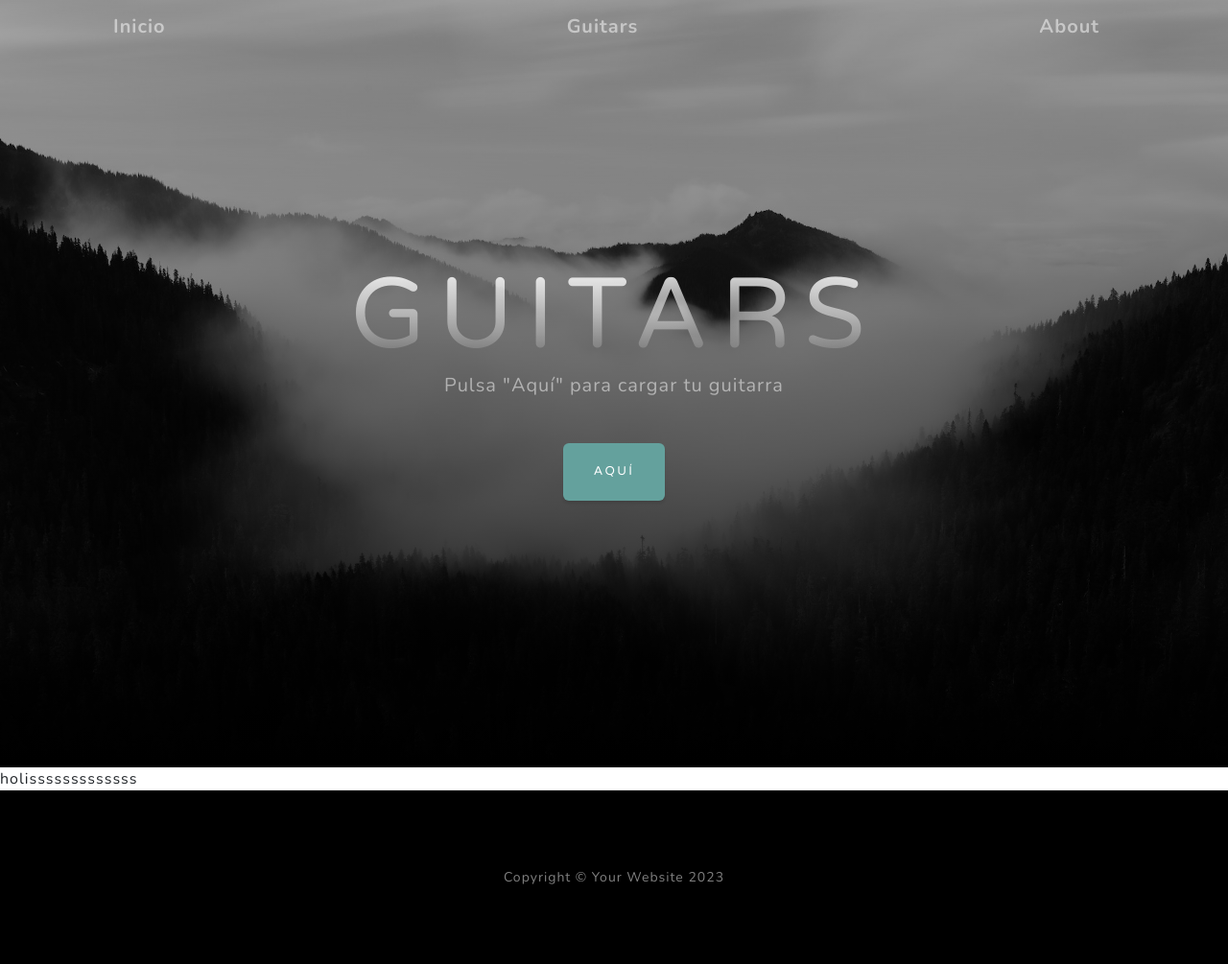
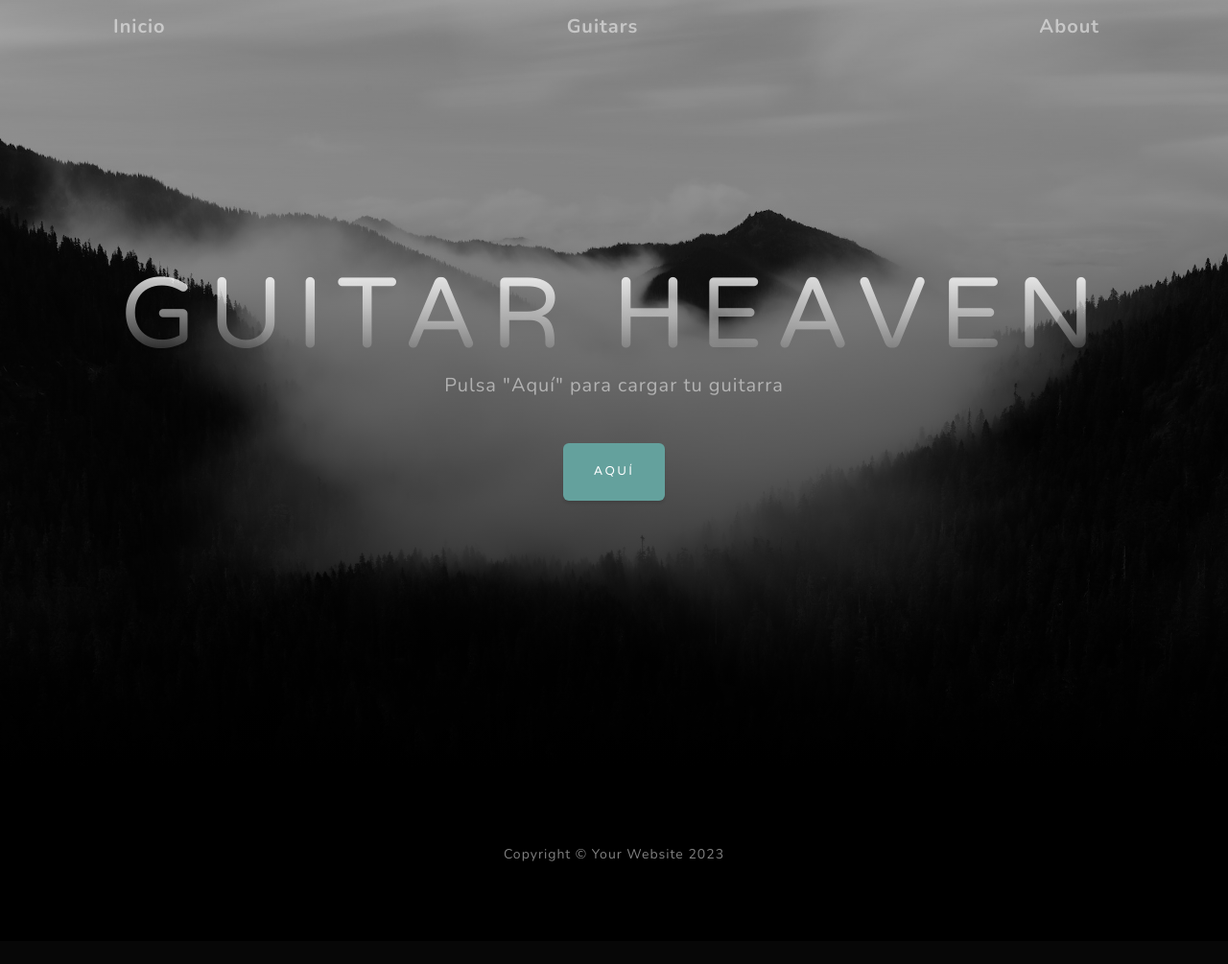
Before and after one commit to VLZ1597/Tercera-pre-entrega-Velazquez-Gimenez, a Django app: page / in a window 1280 px wide. Shown: the whole page at 96% size. After the commit the page ends 898 px from the top, so only its background shows below. Run offline with Django 5.2, Linux system fonts and the light colour scheme; some libraries are stand-ins or nearby versions.

Commit message:
finalizado

```diff
--- a/AppCoder/templates/AppCoder/index.html
+++ b/AppCoder/templates/AppCoder/index.html
@@ -4,12 +4,7 @@ Inicio
 {% endblock title_head %}
 
 {% block h1_header %}
-<h1 class="mx-auto my-0 text-uppercase">Guitars</h1>
+<h1 class="mx-auto my-0 text-uppercase">Guitar Heaven</h1>
 <h2 class="text-white-50 mx-auto mt-2 mb-5">Pulsa "Aquí" para cargar tu guitarra</h2>
 <a class="btn btn-primary" href={% url "crear_guitar" %}>Aquí</a>
 {% endblock h1_header %}
-
-{% block main %}
-
-holisssssssssssss
-{% endblock main %}
--- a/AppCoder/templates/base.html
+++ b/AppCoder/templates/base.html
@@ -8,7 +8,7 @@
         <meta name="author" content="" />
         <title>
             {% block title_head %}
-            Guitar Heaven
+
             {% endblock title_head %}
         </title>
         <link rel="icon" type="image/x-icon" href="assets/favicon.ico" />
@@ -43,11 +43,6 @@
             </div>
         </header>
         {% endblock header %}
-
-        <main>
-            {% block main %}{% endblock main %}
-        </main>
-
         <!-- Footer-->
         <footer class="footer bg-black small text-center text-white-50"><div class="container px-4 px-lg-5">Copyright &copy; Your Website 2023</div></footer>
         <!-- Bootstrap core JS-->
--- a/AppCoder/urls.py
+++ b/AppCoder/urls.py
@@ -5,5 +5,7 @@ urlpatterns = [
     path('', views.inicio, name='inicio'),
     path('about/', views.about, name='about'),
     path('crear_guitar/', views.crear_guitar, name='crear_guitar'),
-    path('guitars/', views.guitars,name='guitars')
+    path('guitars/', views.guitars,name='guitars'),
+    path('eliminar/<int:id>', views.eliminar_guitar,name='eliminar_guitar'),
+    path('ver/<int:id>', views.ver_guitar,name='ver_guitar'),
 ]
--- a/AppCoder/views.py
+++ b/AppCoder/views.py
@@ -1,6 +1,6 @@
 from django.shortcuts import render , redirect
 from AppCoder.models import Guitar
-from AppCoder.forms import CrearGuitarFormulario
+from AppCoder.forms import CrearGuitarFormulario , BuscarGuitar
 
 
 def inicio(request):
@@ -31,6 +31,19 @@ def crear_guitar(request):
 
 def guitars(request):
 
-    guitars = Guitar.objects.all()
+    formulario = BuscarGuitar(request.GET)
+    if formulario.is_valid():
+        marca = formulario.cleaned_data['marca']
+        guitar = Guitar.objects.filter(marca__icontains=marca)
 
-    return render(request,'AppCoder/guitars.html', {'guitars': guitars})
+    return render(request,'AppCoder/guitars.html', {'guitars': guitar ,'formulario': formulario})
+
+def eliminar_guitar(request,id):
+    guitar = Guitar.objects.get(id=id)
+    guitar.delete()
+    return redirect('guitars')
+
+
+def ver_guitar(request,id):
+    guitar = Guitar.objects.get(id=id)
+    return render(request, 'AppCoder/ver_guitar.html', {'guitar': guitar})
```
Also changed, not shown: AppCoder/forms.py (+7 -1 lines), AppCoder/templates/AppCoder/crear_guitar.html (+4 -3 lines), AppCoder/templates/AppCoder/guitars.html (+12 -3 lines), AppCoder/templates/AppCoder/ver_guitar.html (added, +15 -0 lines), AppCoder/templates/about.html (+6 -1 lines).
